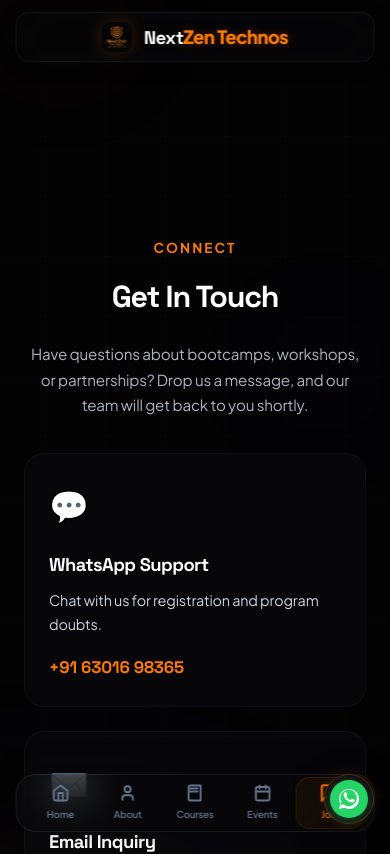
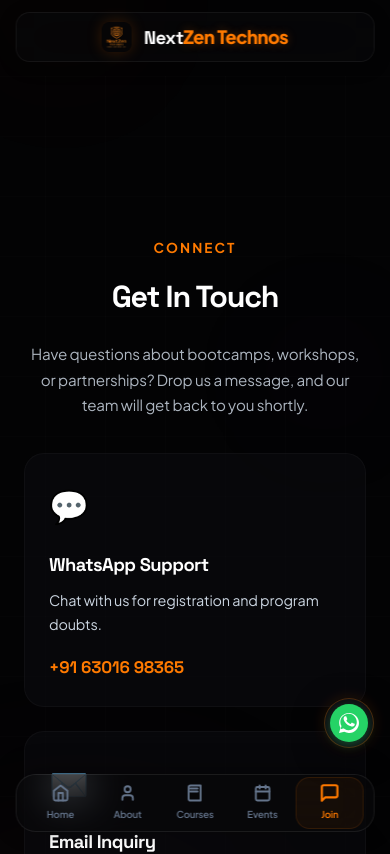
Before and after one commit to nextzentechnos-lang/nextzentechnoswebsite, a React (Vite) app: page /contact in a window 390 px wide. Shown: the top 854 px of the page. Built offline with nearby package versions, Linux system fonts and the light colour scheme.

Commit message:
style(mobile): lift WhatsApp floating widget bottom offset to stay clear of tab bar

```diff
--- a/src/components/WhatsAppWidget.css
+++ b/src/components/WhatsAppWidget.css
@@ -77,17 +77,17 @@
   }
 }
 
-/* Restore standard floating corner coordinates on mobile */
+/* Reposition above the mobile SVG bottom tab bar */
 @media (max-width: 768px) {
   .whatsapp-floating-widget {
-    bottom: 30px;
+    bottom: 96px;
     right: 24px;
   }
 }
 
 @media (max-width: 480px) {
   .whatsapp-floating-widget {
-    bottom: 20px;
+    bottom: 96px;
     right: 16px;
     padding: 0;
     border-radius: 50% !important;
```
